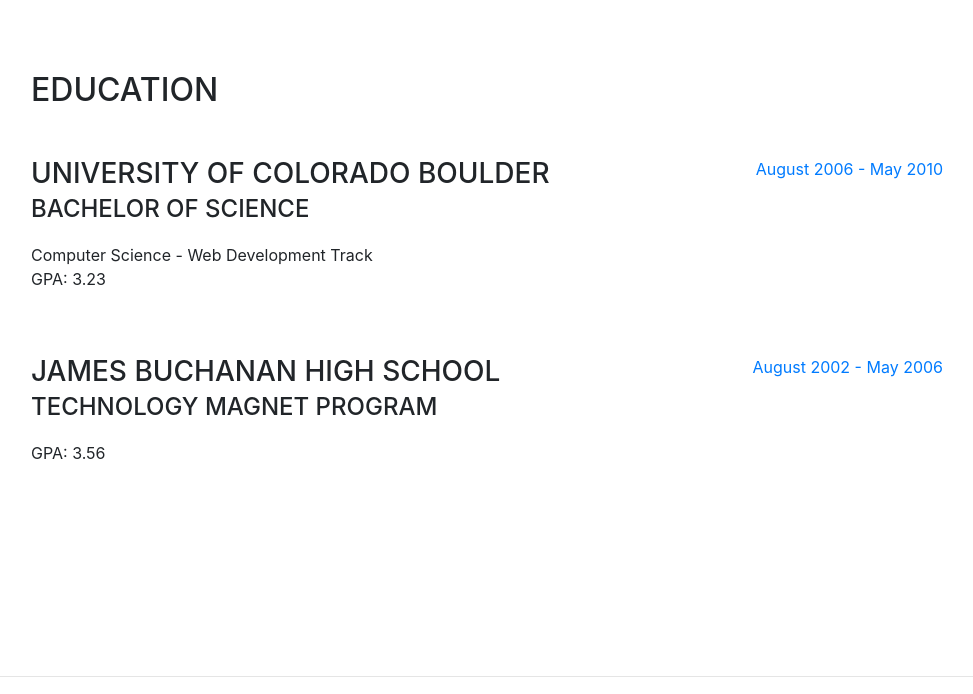
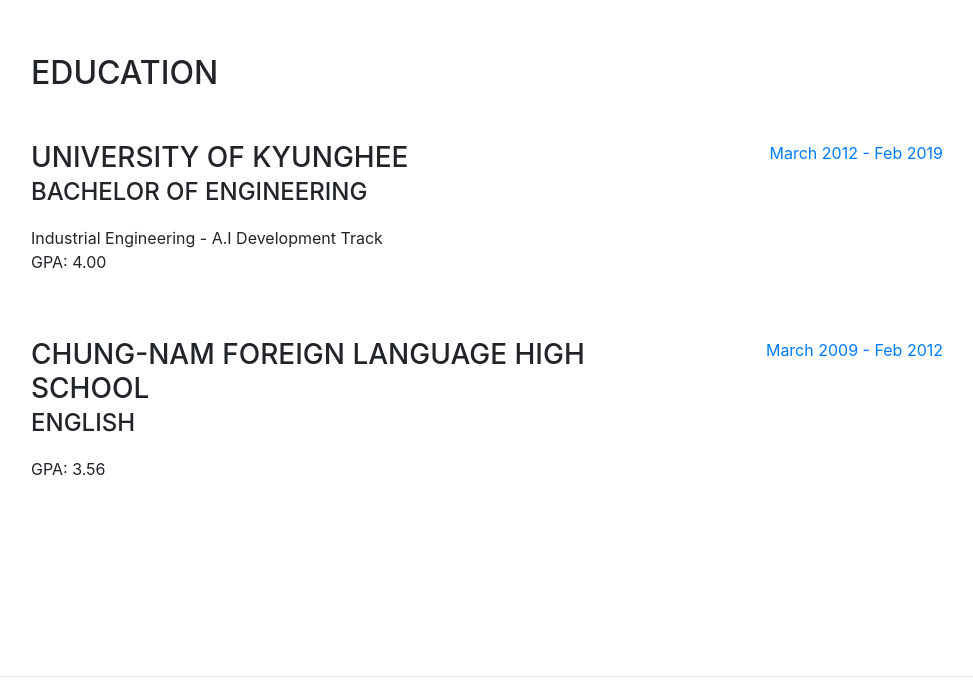
Before and after one commit to MinJae-Gwon/MinJae-Gwon.github.io, a website with bundled scripts: page index.html in a window 1280 px wide. Shown: the part 2019-2713 px from the top of the page, without its empty margins (289-1262 px from the left). Built offline with nearby package versions, Linux system fonts and the light colour scheme; a web font is replaced by a local one.

Commit message:
Change_1

```diff
--- a/index.html
+++ b/index.html
@@ -71,7 +71,7 @@
           </div>
           <p class="lead mb-5">I am experienced in leveraging agile frameworks to provide a robust synopsis for high level overviews. Iterative approaches to corporate strategy foster collaborative thinking to further the overall value proposition.</p>
           <div class="social-icons">
-            <a href="#">
+            <a href="https://github.com/MinJae-Gwon"target="_blank">
               <i class="fab fa-linkedin-in"></i>
             </a>
             <a href="#">
@@ -95,12 +95,12 @@
 
           <div class="resume-item d-flex flex-column flex-md-row mb-5">
             <div class="resume-content mr-auto">
-              <h3 class="mb-0">Senior Web Developer</h3>
+              <h3 class="mb-0">SamSung Software Academy</h3>
               <div class="subheading mb-3">Intelitec Solutions</div>
               <p>Bring to the table win-win survival strategies to ensure proactive domination. At the end of the day, going forward, a new normal that has evolved from generation X is on the runway heading towards a streamlined cloud solution. User generated content in real-time will have multiple touchpoints for offshoring.</p>
             </div>
             <div class="resume-date text-md-right">
-              <span class="text-primary">March 2013 - Present</span>
+              <span class="text-primary">December 2018 - December 2019</span>
             </div>
           </div>
 
@@ -149,24 +149,24 @@
 
           <div class="resume-item d-flex flex-column flex-md-row mb-5">
             <div class="resume-content mr-auto">
-              <h3 class="mb-0">University of Colorado Boulder</h3>
-              <div class="subheading mb-3">Bachelor of Science</div>
-              <div>Computer Science - Web Development Track</div>
-              <p>GPA: 3.23</p>
+              <h3 class="mb-0">University of KyungHee</h3>
+              <div class="subheading mb-3">Bachelor of Engineering</div>
+              <div>Industrial Engineering - A.I Development Track</div>
+              <p>GPA: 4.00</p>
             </div>
             <div class="resume-date text-md-right">
-              <span class="text-primary">August 2006 - May 2010</span>
+              <span class="text-primary">March 2012 - Feb 2019</span>
             </div>
           </div>
 
           <div class="resume-item d-flex flex-column flex-md-row">
             <div class="resume-content mr-auto">
-              <h3 class="mb-0">James Buchanan High School</h3>
-              <div class="subheading mb-3">Technology Magnet Program</div>
+              <h3 class="mb-0">Chung-Nam Foreign Language High School</h3>
+              <div class="subheading mb-3">English</div>
               <p>GPA: 3.56</p>
             </div>
             <div class="resume-date text-md-right">
-              <span class="text-primary">August 2002 - May 2006</span>
+              <span class="text-primary">March 2009 - Feb 2012</span>
             </div>
           </div>
 
```
